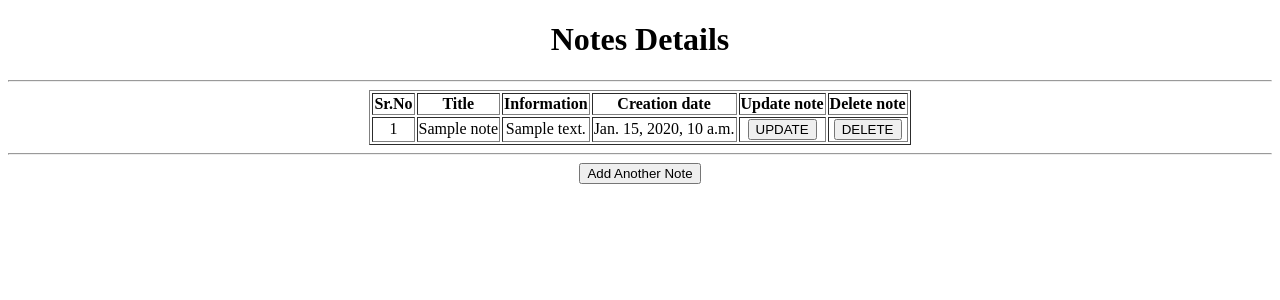
After one commit to imAshutoshGupta/Notes_app, a Django app: page /viewnotes/1 in a window 1280 px wide. The commit adds this page. Shown: the top 300 px of the page. Run offline with Django 4.2, Linux system fonts and the light colour scheme; tables that the repository leaves empty hold one stand-in row (values such as "Sample post").

Commit message:
base project ready

```diff
--- /dev/null
+++ b/notes_proj/notes_app/templates/notes_app/notesdetails.html
@@ -0,0 +1,32 @@
+<!DOCTYPE html>
+<html lang="en">
+<head>
+    <meta charset="UTF-8">
+    <meta name="viewport" content="width=device-width, initial-scale=1.0">
+    <title>Note Details</title>
+</head>
+<body align="center">
+    <h1 align="center"> Notes Details </h1>
+    <hr>
+    <table align="center" border="1">
+        <tr>
+            <th>Sr.No</th>
+            <th>Title</th>
+            <th>Information</th>
+            <th>Creation date</th>
+            <th>Update note</th>
+            <th>Delete note</th>
+        </tr>
+            <tr>
+                <td>{{notes.id}}</td>
+                <td>{{notes.title}}</td>
+                <td>{{notes.content}}</td>
+                <td>{{notes.created_at}}</td>
+                <td> <a href="/updatenotes/{{notes.id}}"><button> UPDATE </button></a></td>
+                <td> <a href="/deletenotes/{{notes.id}}"><button> DELETE </button></a> </td>
+            </tr>
+    </table>
+    <hr>
+    <a align="center" href="/addnotes"><button>Add Another Note</button></a>
+</body>
+</html>
--- a/notes_proj/notes_app/urls.py
+++ b/notes_proj/notes_app/urls.py
@@ -4,6 +4,7 @@ from . import views
 urlpatterns = [
     path('dash', views.dash),
     path('addnotes', views.create),
+    path('viewnotes/<rid>', views.viewnotes),
     path('updatenotes/<rid>', views.update),
     path('deletenotes/<rid>', views.delete),
 ]
--- a/notes_proj/notes_app/views.py
+++ b/notes_proj/notes_app/views.py
@@ -25,6 +25,13 @@ def dash(request):
 
     return render(request, 'notes_app/dashboard.html', context)
 
+def viewnotes(request,rid):
+    o = Notes.objects.get(id=rid)
+    if request.method == 'GET':
+        context = {'notes':o}
+
+        return render(request, 'notes_app/notesdetails.html', context)
+
 def update(request,rid):
     o = Notes.objects.filter(id=rid)
 
```
Also changed, not shown: notes_proj/notes_app/templates/notes_app/dashboard.html (+6 -8 lines).
